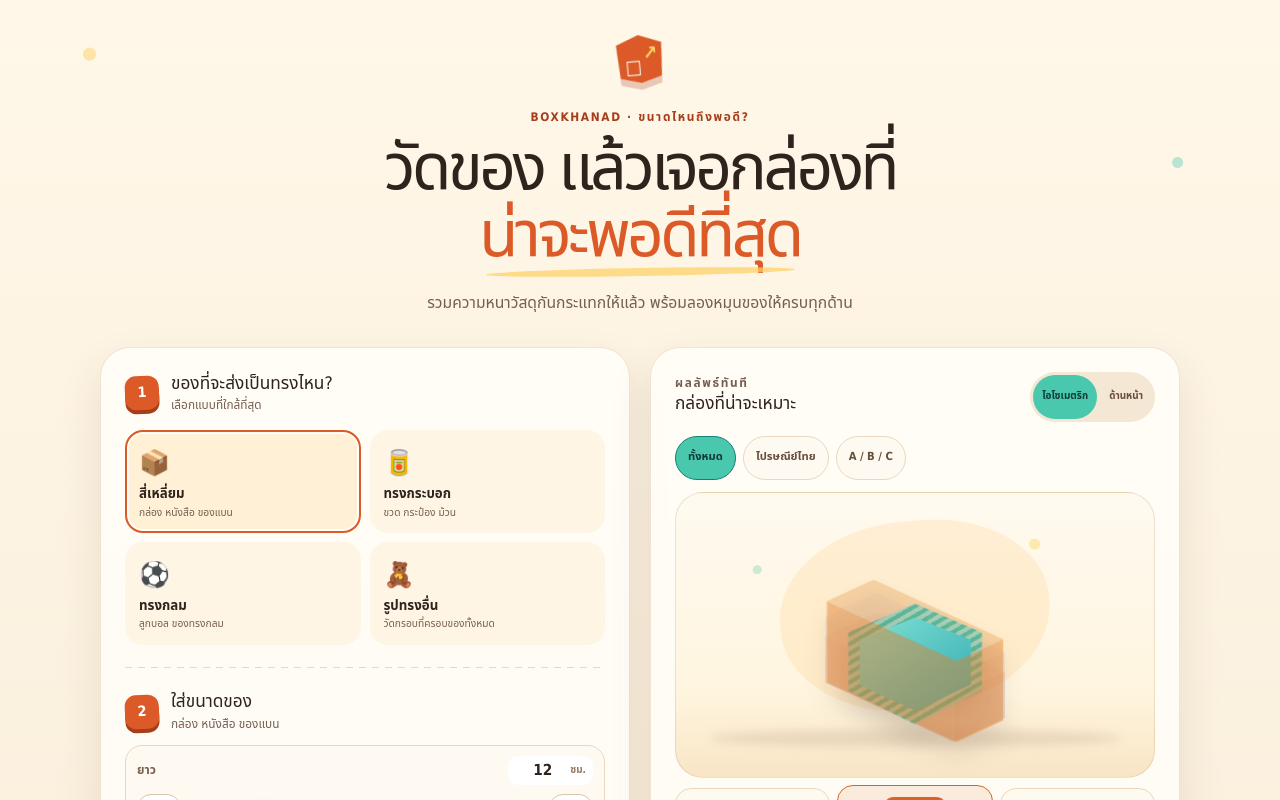
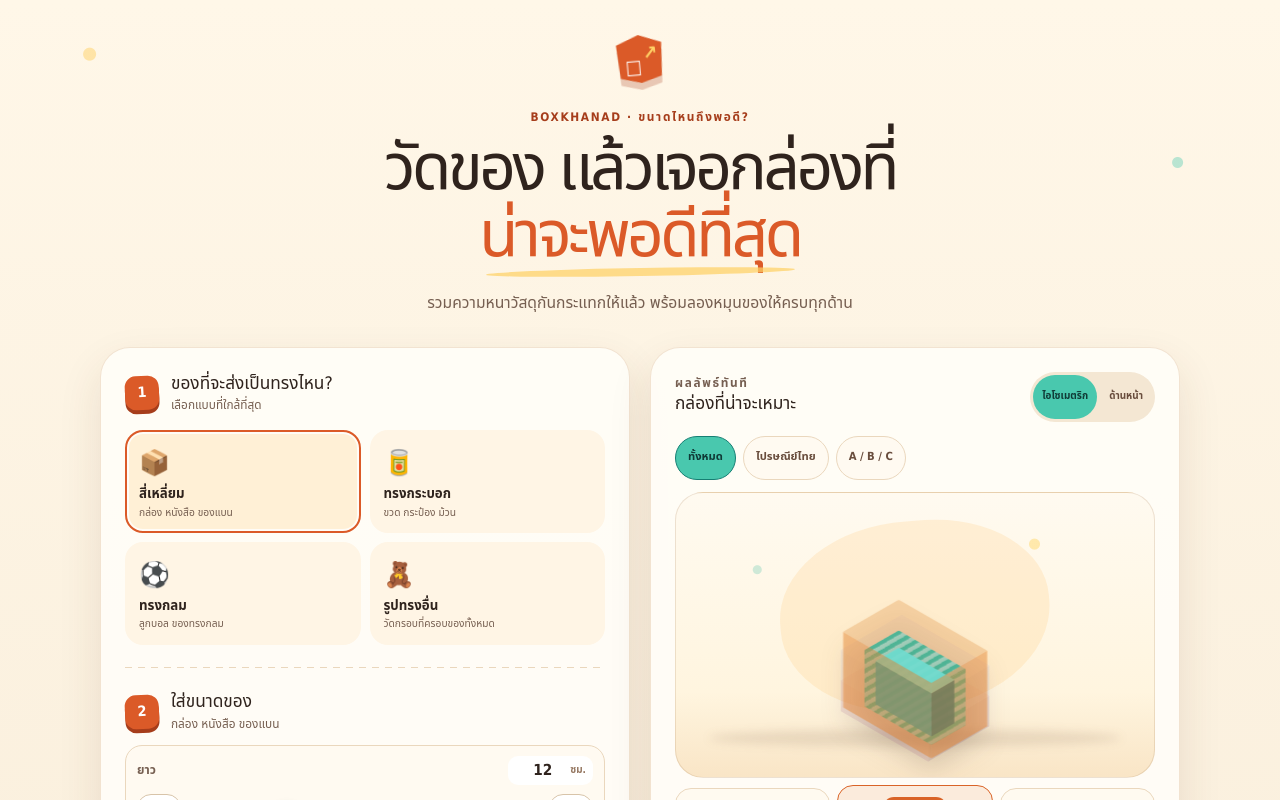
Before and after one commit to suplim2021/BoxKhaNad, a Next.js app: page / in a window 1280 px wide. Shown: the top 800 px of the page. Built offline with nearby package versions, Linux system fonts and the light colour scheme.

Commit message:
Correct isometric projection and parcel rotation

```diff
--- a/app/components/BoxCalculator.tsx
+++ b/app/components/BoxCalculator.tsx
@@ -41,6 +41,10 @@ const catalogOptions: Array<{ value: CatalogFilter; label: string }> = [
   { value: "thailand-post", label: "ไปรษณีย์ไทย" },
   { value: "common-thai", label: "A / B / C" },
 ];
+
+const MAX_CATALOG_AXIS = Math.max(
+  ...parcelBoxes.flatMap(({ publishedSize }) => Object.values(publishedSize)),
+);
 
 function formatNumber(value: number) {
   return value.toLocaleString("th-TH", { maximumFractionDigits: 2 });
@@ -90,21 +94,26 @@ function NumberField({
 function DimensionControl({
   label,
   value,
+  max,
   onChange,
 }: {
   label: string;
   value: number;
+  max: number;
   onChange: (value: number) => void;
 }) {
   const id = useId();
   const min = 0.5;
   const step = 0.5;
-  const max = Math.max(60, Math.ceil(value / 10) * 10);
   const progress = Math.min(100, Math.max(0, ((value - min) / (max - min)) * 100));
 
+  function setBoundedValue(next: number) {
+    onChange(Math.min(max, Math.max(min, next)));
+  }
+
   function nudge(direction: -1 | 1) {
-    const next = Math.max(min, Number((value + direction * step).toFixed(1)));
-    onChange(next);
+    const next = Number((value + direction * step).toFixed(1));
+    setBoundedValue(next);
   }
 
   return (
@@ -116,11 +125,12 @@ function DimensionControl({
             id={`${id}-number`}
             type="number"
             min={min}
+            max={max}
             step="0.1"
             inputMode="decimal"
             value={value}
             aria-label={`${label} หน่วยเซนติเมตร`}
-            onChange={(event) => onChange(Number(event.target.value))}
+            onChange={(event) => setBoundedValue(Number(event.target.value))}
           />
           <span aria-hidden="true">ซม.</span>
         </span>
@@ -140,12 +150,17 @@ function DimensionControl({
           min={min}
           max={max}
           step={step}
-          value={Math.max(min, value)}
+          value={Math.min(max, Math.max(min, value))}
           aria-label={`ปรับ${label}`}
           style={{ "--range-progress": `${progress}%` } as CSSProperties}
-          onChange={(event) => onChange(Number(event.target.value))}
+          onChange={(event) => setBoundedValue(Number(event.target.value))}
         />
-        <button type="button" aria-label={`เพิ่ม${label}`} onClick={() => nudge(1)}>
+        <button
+          type="button"
+          aria-label={`เพิ่ม${label}`}
+          disabled={value >= max}
+          onClick={() => nudge(1)}
+        >
           +
         </button>
       </div>
@@ -258,16 +273,17 @@ export default function BoxCalculator() {
               <DimensionControl
                 label="เส้นผ่านศูนย์กลาง"
                 value={size.length}
+                max={MAX_CATALOG_AXIS}
                 onChange={(value) => updateSize("length", value)}
               />
             ) : (
               <>
-                <DimensionControl label="ยาว" value={size.length} onChange={(value) => updateSize("length", value)} />
-                <DimensionControl label="กว้าง" value={size.width} onChange={(value) => updateSize("width", value)} />
+                <DimensionControl label="ยาว" value={size.length} max={MAX_CATALOG_AXIS} onChange={(value) => updateSize("length", value)} />
+                <DimensionControl label="กว้าง" value={size.width} max={MAX_CATALOG_AXIS} onChange={(value) => updateSize("width", value)} />
               </>
             )}
             {shape !== "sphere" ? (
-              <DimensionControl label="สูง" value={size.height} onChange={(value) => updateSize("height", value)} />
+              <DimensionControl label="สูง" value={size.height} max={MAX_CATALOG_AXIS} onChange={(value) => updateSize("height", value)} />
             ) : null}
           </div>
 
--- a/app/components/BoxComparison.module.css
+++ b/app/components/BoxComparison.module.css
@@ -59,8 +59,9 @@
   --iso-dx: 38px;
   --iso-dy: 17px;
   --iso-h: 58px;
+  --iso-floor-half: 25px;
   position: absolute;
-  bottom: 20px;
+  bottom: calc(44px - var(--iso-floor-half));
   left: 50%;
   width: calc(var(--iso-lx) + var(--iso-dx));
   height: calc(var(--iso-ly) + var(--iso-dy) + var(--iso-h));
@@ -198,6 +199,105 @@
   pointer-events: none;
 }
 
+.projectedParcel {
+  --parcel-lx: 54px;
+  --parcel-ly: 31px;
+  --parcel-dx: 36px;
+  --parcel-dy: 21px;
+  --parcel-h: 34px;
+  --parcel-floor-half: 26px;
+  position: absolute;
+  left: 50%;
+  width: calc(var(--parcel-lx) + var(--parcel-dx));
+  height: calc(var(--parcel-ly) + var(--parcel-dy) + var(--parcel-h));
+  transform: translateX(-50%);
+  transform-origin: center bottom;
+  transition:
+    bottom 560ms cubic-bezier(0.22, 1, 0.36, 1),
+    width 560ms cubic-bezier(0.22, 1, 0.36, 1),
+    height 560ms cubic-bezier(0.22, 1, 0.36, 1);
+}
+
+.itemCuboid {
+  --parcel-lx: var(--item-iso-lx);
+  --parcel-ly: var(--item-iso-ly);
+  --parcel-dx: var(--item-iso-dx);
+  --parcel-dy: var(--item-iso-dy);
+  --parcel-h: var(--item-iso-h);
+  --parcel-floor-half: var(--item-floor-half);
+  z-index: 2;
+  bottom: calc(var(--iso-floor-half) - var(--parcel-floor-half) + 3px);
+}
+
+.protectionCuboid {
+  --parcel-lx: var(--packed-iso-lx);
+  --parcel-ly: var(--packed-iso-ly);
+  --parcel-dx: var(--packed-iso-dx);
+  --parcel-dy: var(--packed-iso-dy);
+  --parcel-h: var(--packed-iso-h);
+  --parcel-floor-half: var(--packed-floor-half);
+  z-index: 1;
+  bottom: calc(var(--iso-floor-half) - var(--parcel-floor-half) + 1px);
+}
+
+.parcelFace {
+  position: absolute;
+  inset: 0;
+  display: block;
+  width: 100%;
+  height: 100%;
+  transition: clip-path 560ms cubic-bezier(0.22, 1, 0.36, 1);
+}
+
+.parcelFrontFace {
+  z-index: 2;
+  clip-path: polygon(
+    0 var(--parcel-dy),
+    var(--parcel-lx) calc(var(--parcel-ly) + var(--parcel-dy)),
+    var(--parcel-lx) calc(var(--parcel-ly) + var(--parcel-dy) + var(--parcel-h)),
+    0 calc(var(--parcel-dy) + var(--parcel-h))
+  );
+}
+
+.parcelRightFace {
+  z-index: 3;
+  clip-path: polygon(
+    calc(var(--parcel-dx) + var(--parcel-lx)) var(--parcel-ly),
+    var(--parcel-lx) calc(var(--parcel-ly) + var(--parcel-dy)),
+    var(--parcel-lx) calc(var(--parcel-ly) + var(--parcel-dy) + var(--parcel-h)),
+    calc(var(--parcel-dx) + var(--parcel-lx)) calc(var(--parcel-ly) + var(--parcel-h))
+  );
+}
+
+.parcelTopFace {
+  z-index: 1;
+  clip-path: polygon(
+    var(--parcel-dx) 0,
+    calc(var(--parcel-dx) + var(--parcel-lx)) var(--parcel-ly),
+    var(--parcel-lx) calc(var(--parcel-ly) + var(--parcel-dy)),
+    0 var(--parcel-dy)
+  );
+}
+
+.itemCuboid .parcelFrontFace {
+  background: rgb(41 166 173 / 84%);
+}
+
+.itemCuboid .parcelRightFace {
+  background: rgb(26 119 133 / 88%);
+}
+
+.itemCuboid .parcelTopFace {
+  background: rgb(112 220 207 / 92%);
+}
+
+.protectionCuboid .parcelFace {
+  background:
+    repeating-linear-gradient(150deg, rgb(34 184 151 / 38%) 0 4px, rgb(255 255 255 / 34%) 4px 8px),
+    rgb(95 219 190 / 28%);
+  filter: drop-shadow(0 0 0.7px #168b76);
+}
+
 .protection,
 .item {
   position: absolute;
@@ -232,20 +332,49 @@
 }
 
 .shape_cylinder {
+  width: var(--item-cylinder-axis);
+  height: var(--item-cylinder-diameter);
   clip-path: none;
-  border-radius: 50% 50% 18% 18% / 18% 18% 12% 12%;
+  border: 1px solid rgb(26 108 116 / 58%);
+  border-radius: 999px;
+  background:
+    linear-gradient(180deg, rgb(180 244 231 / 96%) 0%, rgb(56 181 184 / 94%) 48%, rgb(25 119 133 / 92%) 100%);
+  transform: translate(-50%, -50%) rotate(var(--cylinder-angle));
+  transform-origin: center;
 }
 
 .shape_cylinder::before {
   position: absolute;
-  top: -5px;
-  right: 18%;
-  left: 18%;
-  height: 8px;
-  border: 2px solid #2f6c75;
+  top: -1px;
+  right: -2px;
+  width: 18%;
+  height: calc(100% + 2px);
+  border: 1px solid #2f6c75;
   border-radius: 50%;
   background: #9ceadd;
+  box-shadow: inset 3px 0 4px rgb(255 255 255 / 35%);
   content: "";
+}
+
+.protection.shape_cylinder {
+  width: var(--packed-cylinder-axis);
+  height: var(--packed-cylinder-diameter);
+  border-color: rgb(22 139 118 / 52%);
+  background:
+    repeating-linear-gradient(150deg, rgb(34 184 151 / 34%) 0 4px, rgb(255 255 255 / 30%) 4px 8px),
+    rgb(95 219 190 / 38%);
+}
+
+.cylinderAxis_length {
+  --cylinder-angle: 30deg;
+}
+
+.cylinderAxis_width {
+  --cylinder-angle: -30deg;
+}
+
+.cylinderAxis_height {
+  --cylinder-angle: -90deg;
 }
 
 .shape_sphere {
@@ -429,6 +558,21 @@
   z-index: 4;
 }
 
+.front .projectedParcel {
+  bottom: 4px;
+  width: var(--parcel-lx);
+  height: var(--parcel-h);
+}
+
+.front .projectedParcel .parcelRightFace,
+.front .projectedParcel .parcelTopFace {
+  display: none;
+}
+
+.front .projectedParcel .parcelFrontFace {
+  clip-path: inset(0 round 6px);
+}
+
 .front .protection,
 .front .item {
   clip-path: inset(0 round 6px);
@@ -491,6 +635,8 @@
   .face,
   .protection,
   .item,
+  .projectedParcel,
+  .parcelFace,
   .choiceButton {
     transition: none;
   }
--- a/app/components/BoxComparison.tsx
+++ b/app/components/BoxComparison.tsx
@@ -2,6 +2,12 @@
 
 import { useState, type CSSProperties, type ReactNode } from "react";
 
+import {
+  fitIsometricScale,
+  getCylinderAxis,
+  getCylinderMeasurements,
+  projectIsometric,
+} from "../lib/isometric";
 import styles from "./BoxComparison.module.css";
 
 export type BoxShape = "rectangular" | "cylinder" | "sphere" | "irregular";
@@ -56,58 +62,122 @@ function clamp(value: number, min: number, max: number) {
   return Math.min(Math.max(value, min), max);
 }
 
-function finitePositive(value: number) {
-  return Number.isFinite(value) && value > 0 ? value : 1;
-}
-
 function formatDimensions({ length, width, height }: VisualDimensions) {
   const format = (value: number) => value.toLocaleString("th-TH", { maximumFractionDigits: 2 });
   return `${format(length)} × ${format(width)} × ${format(height)}`;
 }
 
-function getBoxStyle(dimensions: VisualDimensions, maximumAxis: number): CSSVariables {
-  const length = finitePositive(dimensions.length);
-  const width = finitePositive(dimensions.width);
-  const height = finitePositive(dimensions.height);
-  const lengthX = clamp((length / maximumAxis) * 132, 62, 132);
-  const depthX = clamp((width / maximumAxis) * 76, 32, 76);
+function getBoxStyle(dimensions: VisualDimensions, projectionScale: number): CSSVariables {
+  const projection = projectIsometric(dimensions, projectionScale);
 
   return {
-    "--iso-lx": `${lengthX}px`,
-    "--iso-ly": `${lengthX * 0.46}px`,
-    "--iso-dx": `${depthX}px`,
-    "--iso-dy": `${depthX * 0.46}px`,
-    "--iso-h": `${clamp((height / maximumAxis) * 112, 48, 112)}px`,
+    "--iso-lx": `${projection.lengthX}px`,
+    "--iso-ly": `${projection.lengthY}px`,
+    "--iso-dx": `${projection.depthX}px`,
+    "--iso-dy": `${projection.depthY}px`,
+    "--iso-h": `${projection.vertical}px`,
+    "--iso-floor-half": `${(projection.lengthY + projection.depthY) / 2}px`,
   };
 }
 
-function getItemStyle(item: PackedItemVisual, box: VisualBox): CSSVariables {
+function getItemStyle(
+  item: PackedItemVisual,
+  box: VisualBox,
+  projectionScale: number,
+): CSSVariables {
   const packed = item.packedDimensions ?? item.dimensions;
-  const itemWidth = clamp(item.dimensions.length / finitePositive(box.dimensions.length), 0.18, 0.82);
-  const itemHeight = clamp(item.dimensions.height / finitePositive(box.dimensions.height), 0.18, 0.76);
-  const packedWidth = clamp(packed.length / finitePositive(box.dimensions.length), itemWidth, 0.9);
-  const packedHeight = clamp(packed.height / finitePositive(box.dimensions.height), itemHeight, 0.84);
+  const itemProjection = projectIsometric(item.dimensions, projectionScale);
+  const packedProjection = projectIsometric(packed, projectionScale);
+  const boxProjection = projectIsometric(box.dimensions, projectionScale);
+  const itemWidth = itemProjection.lengthX + itemProjection.depthX;
+  const itemHeight = itemProjection.lengthY + itemProjection.depthY + itemProjection.vertical;
+  const packedWidth = packedProjection.lengthX + packedProjection.depthX;
+  const packedHeight = packedProjection.lengthY + packedProjection.depthY + packedProjection.vertical;
+  const cylinderAxis = getCylinderAxis(item.dimensions);
+  const itemCylinder = getCylinderMeasurements(item.dimensions, cylinderAxis);
+  const packedCylinder = getCylinderMeasurements(packed, cylinderAxis);
 
   return {
-    "--item-w": `${itemWidth * 100}%`,
-    "--item-h": `${itemHeight * 100}%`,
-    "--packed-w": `${packedWidth * 100}%`,
-    "--packed-h": `${packedHeight * 100}%`,
+    "--item-w": `${clamp(itemWidth, 24, (boxProjection.lengthX + boxProjection.depthX) * 0.84)}px`,
+    "--item-h": `${clamp(itemHeight, 20, (boxProjection.lengthY + boxProjection.depthY + boxProjection.vertical) * 0.8)}px`,
+    "--packed-w": `${clamp(packedWidth, 30, (boxProjection.lengthX + boxProjection.depthX) * 0.92)}px`,
+    "--packed-h": `${clamp(packedHeight, 26, (boxProjection.lengthY + boxProjection.depthY + boxProjection.vertical) * 0.88)}px`,
+    "--item-cylinder-axis": `${Math.max(22, itemCylinder.axis * projectionScale)}px`,
+    "--item-cylinder-diameter": `${Math.max(16, itemCylinder.diameter * projectionScale * 0.78)}px`,
+    "--packed-cylinder-axis": `${Math.max(28, packedCylinder.axis * projectionScale)}px`,
+    "--packed-cylinder-diameter": `${Math.max(21, packedCylinder.diameter * projectionScale * 0.78)}px`,
+    "--item-iso-lx": `${itemProjection.lengthX}px`,
+    "--item-iso-ly": `${itemProjection.lengthY}px`,
+    "--item-iso-dx": `${itemProjection.depthX}px`,
+    "--item-iso-dy": `${itemProjection.depthY}px`,
+    "--item-iso-h": `${itemProjection.vertical}px`,
+    "--item-floor-half": `${(itemProjection.lengthY + itemProjection.depthY) / 2}px`,
+    "--packed-iso-lx": `${packedProjection.lengthX}px`,
+    "--packed-iso-ly": `${packedProjection.lengthY}px`,
+    "--packed-iso-dx": `${packedProjection.depthX}px`,
+    "--packed-iso-dy": `${packedProjection.depthY}px`,
+    "--packed-iso-h": `${packedProjection.vertical}px`,
+    "--packed-floor-half": `${(packedProjection.lengthY + packedProjection.depthY) / 2}px`,
   };
 }
 
-function ItemInside({ item, shapeType, box }: {
+function ParcelCuboid({ protectedLayer = false }: { protectedLayer?: boolean }) {
+  return (
+    <span
+      className={[
+        styles.projectedParcel,
+        protectedLayer ? styles.protectionCuboid : styles.itemCuboid,
+      ].join(" ")}
+    >
+      <span className={`${styles.parcelFace} ${styles.parcelFrontFace}`} />
+      <span className={`${styles.parcelFace} ${styles.parcelRightFace}`} />
+      <span className={`${styles.parcelFace} ${styles.parcelTopFace}`} />
+    </span>
+  );
+}
+
+function ItemInside({ item, shapeType, box, projectionScale }: {
   item: PackedItemVisual;
   shapeType: BoxShape;
   box: VisualBox;
+  projectionScale: number;
 }) {
   const hasProtection = Boolean(item.packedDimensions);
+  const cylinderAxis = getCylinderAxis(item.dimensions);
+  const cylinderOrientation = shapeType === "cylinder"
+    ? styles[`cylinderAxis_${cylinderAxis}`]
+    : "";
+
+  if (shapeType === "rectangular") {
+    return (
+      <span
+        className={styles.contents}
+        style={getItemStyle(item, box, projectionScale)}
+        aria-hidden="true"
+      >
+        {hasProtection ? <ParcelCuboid protectedLayer /> : null}
+        <ParcelCuboid />
+      </span>
+    );
+  }
 
   return (
-    <span className={styles.contents} style={getItemStyle(item, box)} aria-hidden="true">
-      {hasProtection ? <span className={styles.protection} /> : null}
+    <span
+      className={styles.contents}
+      style={getItemStyle(item, box, projectionScale)}
+      aria-hidden="true"
+    >
+      {hasProtection ? (
+        <span
+          className={[
+            styles.protection,
+            shapeType === "cylinder" ? styles.shape_cylinder : "",
+            cylinderOrientation,
+          ].filter(Boolean).join(" ")}
+        />
+      ) : null}
       <span
-        className={[styles.item, styles[`shape_${shapeType}`]]
+        className={[styles.item, styles[`shape_${shapeType}`], cylinderOrientation]
           .filter(Boolean)
           .join(" ")}
       />
@@ -118,13 +188,13 @@ function ItemInside({ item, shapeType, box }: {
 function Cuboid({
   box,
   state,
-  maximumAxis,
+  projectionScale,
   isSelected,
   children,
 }: {
   box: VisualBox;
   state: BoxState;
-  maximumAxis: number;
+  projectionScale: number;
   isSelected: boolean;
   children?: ReactNode;
 }) {
@@ -135,7 +205,7 @@ function Cuboid({
         styles[state],
         isSelected ? styles.selectedLayer : styles.mutedLayer,
       ].join(" ")}
-      style={getBoxStyle(box.dimensions, maximumAxis)}
+      style={getBoxStyle(box.dimensions, projectionScale)}
       aria-hidden="true"
     >
       <span className={`${styles.face} ${styles.frontFace}`} />
@@ -190,10 +260,7 @@ export function BoxComparison({
 }: BoxComparisonProps) {
   const [selectedState, setSelectedState] = useState<BoxState>("recommended");
   const boxes = [recommended, nearestTooSmall, nextLarger].filter((box): box is VisualBox => Boolean(box));
-  const maximumAxis = Math.max(
-    1,
-    ...boxes.flatMap(({ dimensions }) => [dimensions.length, dimensions.width, dimensions.height].map(finitePositive)),
-  );
+  const projectionScale = fitIsometricScale(boxes.map(({ dimensions }) => dimensions));
   const bare = formatDimensions(packedItem.dimensions);
   const packed = formatDimensions(packedItem.packedDimensions ?? packedItem.dimensions);
   const summary = [
@@ -227,23 +294,28 @@ export function BoxComparison({
             <Cuboid
               box={nextLarger}
               state="nextLarger"
-              maximumAxis={maximumAxis}
+              projectionScale={projectionScale}
               isSelected={activeState === "nextLarger"}
             />
           ) : null}
           <Cuboid
             box={recommended}
             state="recommended"
-            maximumAxis={maximumAxis}
+            projectionScale={projectionScale}
             isSelected={activeState === "recommended"}
           >
-            <ItemInside item={packedItem} shapeType={shapeType} box={recommended} />
+            <ItemInside
+              item={packedItem}
+              shapeType={shapeType}
+              box={recommended}
+              projectionScale={projectionScale}
+            />
           </Cuboid>
           {nearestTooSmall ? (
             <Cuboid
               box={nearestTooSmall}
               state="tooSmall"
-              maximumAxis={maximumAxis}
+              projectionScale={projectionScale}
               isSelected={activeState === "tooSmall"}
             />
           ) : null}
--- /dev/null
+++ b/app/lib/isometric.ts
@@ -0,0 +1,76 @@
+import type { Size } from "./box-fit";
+
+export const ISO_COS_30 = Math.sqrt(3) / 2;
+export const ISO_SIN_30 = 0.5;
+
+export type CylinderAxis = "length" | "width" | "height";
+
+export type IsometricProjection = {
+  lengthX: number;
+  lengthY: number;
+  depthX: number;
+  depthY: number;
+  vertical: number;
+};
+
+function finitePositive(value: number) {
+  return Number.isFinite(value) && value > 0 ? value : 1;
+}
+
+export function projectIsometric(size: Size, pixelsPerCentimetre: number): IsometricProjection {
+  const scale = finitePositive(pixelsPerCentimetre);
+
+  return {
+    lengthX: finitePositive(size.length) * scale * ISO_COS_30,
+    lengthY: finitePositive(size.length) * scale * ISO_SIN_30,
+    depthX: finitePositive(size.width) * scale * ISO_COS_30,
+    depthY: finitePositive(size.width) * scale * ISO_SIN_30,
+    vertical: finitePositive(size.height) * scale,
+  };
+}
+
+export function fitIsometricScale(
+  sizes: Size[],
+  targetWidth = 224,
+  targetHeight = 190,
+) {
+  const safeSizes = sizes.length > 0 ? sizes : [{ length: 1, width: 1, height: 1 }];
+  const widest = Math.max(
+    ...safeSizes.map((size) =>
+      (finitePositive(size.length) + finitePositive(size.width)) * ISO_COS_30,
+    ),
+  );
+  const tallest = Math.max(
+    ...safeSizes.map((size) =>
+      (finitePositive(size.length) + finitePositive(size.width)) * ISO_SIN_30 +
+      finitePositive(size.height),
+    ),
+  );
+
+  return Math.min(targetWidth / widest, targetHeight / tallest, 5.2);
+}
+
+export function getCylinderAxis(size: Size): CylinderAxis {
+  const lengthWidthDifference = Math.abs(size.length - size.width);
+  const lengthHeightDifference = Math.abs(size.length - size.height);
+  const widthHeightDifference = Math.abs(size.width - size.height);
+  const closestPair = Math.min(
+    lengthWidthDifference,
+    lengthHeightDifference,
+    widthHeightDifference,
+  );
+
+  if (closestPair === lengthWidthDifference) return "height";
+  if (closestPair === lengthHeightDifference) return "width";
+  return "length";
+}
+
+export function getCylinderMeasurements(size: Size, axis: CylinderAxis) {
+  if (axis === "length") {
+    return { axis: size.length, diameter: (size.width + size.height) / 2 };
+  }
+  if (axis === "width") {
+    return { axis: size.width, diameter: (size.length + size.height) / 2 };
+  }
+  return { axis: size.height, diameter: (size.length + size.width) / 2 };
+}
--- a/package.json
+++ b/package.json
@@ -10,7 +10,7 @@
     "build": "vinext build",
     "start": "vinext start",
     "test": "npm run test:unit && npm run build && node --test tests/rendered-html.test.mjs",
-    "test:unit": "node --experimental-strip-types --test tests/box-fit.test.ts",
+    "test:unit": "node --experimental-strip-types --test tests/box-fit.test.ts tests/isometric.test.ts",
     "lint": "eslint . --ignore-pattern dist --ignore-pattern .next"
   },
   "dependencies": {
```
Also changed, not shown: 2 other files (tests, documents, lock files or other folders).
